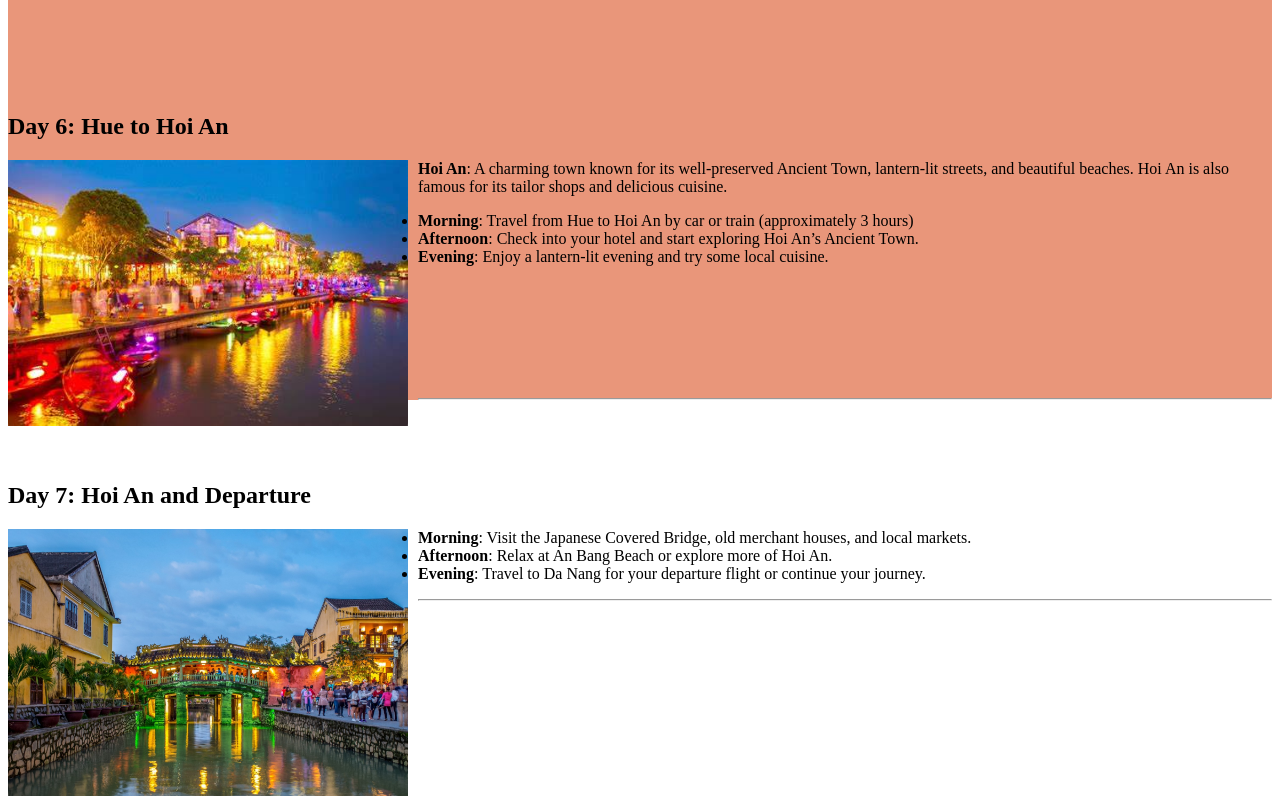
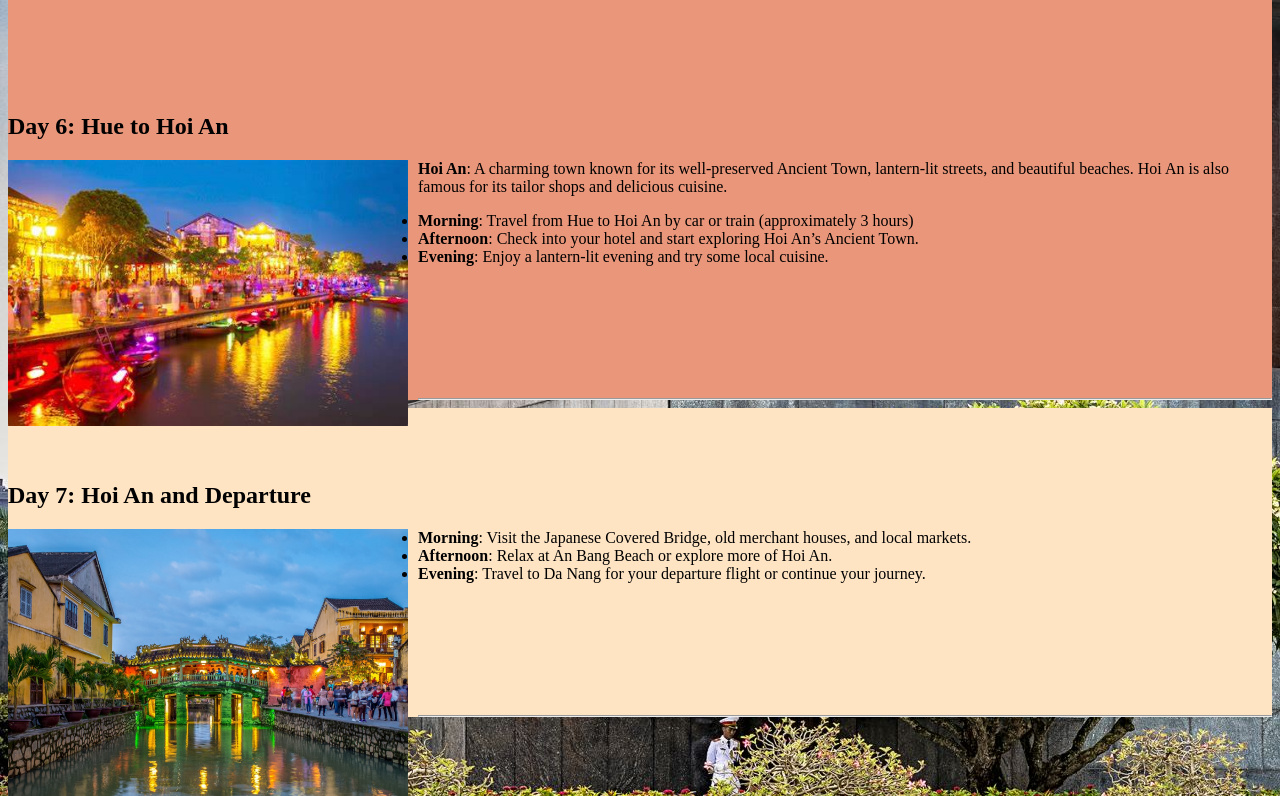
Before and after one commit to PhuHVN/Project, a plain HTML site: page index.html in a window 1280 px wide. Shown: the part 1652-2448 px from the top of the page. Drawn offline with Linux system fonts and the light colour scheme.

Commit message:
change background

```diff
--- a/index.html
+++ b/index.html
@@ -83,7 +83,7 @@
             </ul><br><br><br><br><br><br>
             <hr>
         </div>
-        <div >
+        <div style="background-color: bisque;">
             <br><br><br>
 
             <h2>Day 7: Hoi An and Departure</h2>
@@ -93,8 +93,8 @@
                 <li><b>Morning</b>: Visit the Japanese Covered Bridge, old merchant houses, and local markets.</li>
                 <li><b>Afternoon</b>: Relax at An Bang Beach or explore more of Hoi An.</li>
                 <li><b>Evening</b>: Travel to Da Nang for your departure flight or continue your journey.</li>
-            </ul>
+            </ul><br><br><br><br><br><br>
             <hr>
-        </div><br><br><br><br><br><br>
+        </div>
     </body>
 </html>
--- a/main.css
+++ b/main.css
@@ -4,3 +4,7 @@
 #hcontent{
     background-color: yellow;
 }
+body{
+    background-image: url(./img/ho-chi-minh-mausoleum-vietnam_l.jpeg);
+
+}
```
